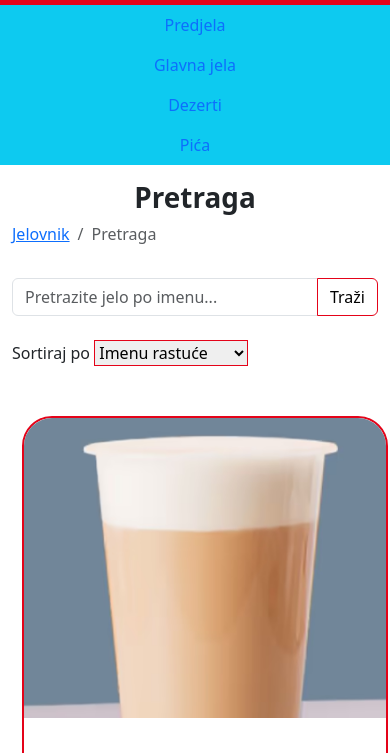
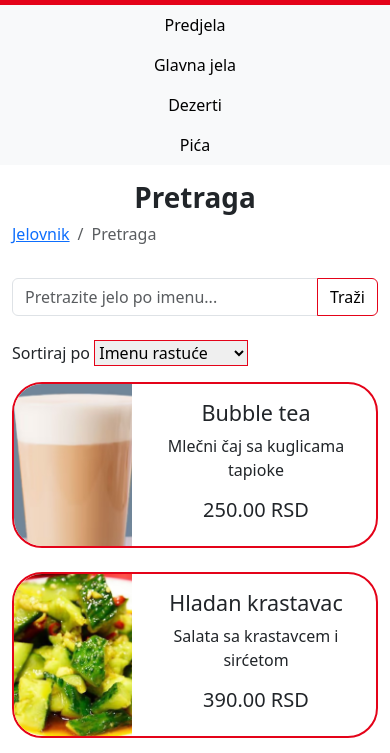
Before and after one commit to JankoAra/chinese-restaurant-static-website, a plain HTML site: page jelovnik-kategorija.html in a window 390 px wide. Both pictures are taken after a click on the button "Traži". Shown: the part 91-844 px from the top of the page. Drawn offline with Linux system fonts and the light colour scheme.

Commit message:
Updated jelovnik-kategorija design on small screens. Fixed sidebar

```diff
--- a/index.js
+++ b/index.js
@@ -11,6 +11,7 @@ $(document).ready(function () {
             localStorage.setItem("vd-proj-lang", "srb");
             showCorrectLanguage();
             selectActiveNavigationItem();
+            if($("#navbarNav").hasClass("show")) $(".navbar-toggler").click();
         });
 
         $("#eng").click(function () {
@@ -20,6 +21,7 @@ $(document).ready(function () {
             localStorage.setItem("vd-proj-lang", "eng");
             showCorrectLanguage();
             selectActiveNavigationItem();
+            if($("#navbarNav").hasClass("show")) $(".navbar-toggler").click();
         });
         $("#menuBtn").click(function () {
             window.location.href = "/jelovnik.html";
--- a/jelovnik-kategorija.html
+++ b/jelovnik-kategorija.html
@@ -21,29 +21,29 @@
 
     <div class="container-fluid">
         <div class="row">
-            <nav class="col-xs-3 col-md-2 bg-info sidebar h-100">
-                <div class="sidebar-sticky">
+            <nav class="col-xs-3 col-md-2 bg-light position-md-fixed">
+                <div class="sidebar">
                     <ul class="nav flex-column text-sm-center text-md-start text-xs-center">
-                        <li class="nav-item">
-                            <a class="nav-link active" href="jelovnik-kategorija.html" id="predjela-sidebar">
+                        <li class="nav-item my-md-3 my-2">
+                            <a class="sidebar-link" href="jelovnik-kategorija.html" id="predjela-sidebar">
                                 <span class="srb">Predjela</span>
                                 <span class="eng">Appetizers</span>
                             </a>
                         </li>
-                        <li class="nav-item">
-                            <a class="nav-link" href="jelovnik-kategorija.html" id="glavnaJela-sidebar">
+                        <li class="nav-item my-md-3 my-2">
+                            <a class="sidebar-link" href="jelovnik-kategorija.html" id="glavnaJela-sidebar">
                                 <span class="srb">Glavna jela</span>
                                 <span class="eng">Main courses</span>
                             </a>
                         </li>
-                        <li class="nav-item">
-                            <a class="nav-link" href="jelovnik-kategorija.html" id="dezerti-sidebar">
+                        <li class="nav-item my-md-3 my-2">
+                            <a class="sidebar-link" href="jelovnik-kategorija.html" id="dezerti-sidebar">
                                 <span class="srb">Dezerti</span>
                                 <span class="eng">Desserts</span>
                             </a>
                         </li>
-                        <li class="nav-item">
-                            <a class="nav-link" href="jelovnik-kategorija.html" id="pica-sidebar">
+                        <li class="nav-item my-md-3 my-2">
+                            <a class="sidebar-link" href="jelovnik-kategorija.html" id="pica-sidebar">
                                 <span class="srb">Pića</span>
                                 <span class="eng">Drinks</span>
                             </a>
@@ -52,7 +52,7 @@
                 </div>
             </nav>
 
-            <main role="main" class="col-xs-9 ml-sm-auto col-md-10 px-md-4 text-center">
+            <main role="main" class="col-xs-9 ml-sm-auto col-md-10 px-md-4 text-center offset-md-2 offset-xs-3">
 
                 <h1 class="mt-3 srb" id="ime-kategorije"></h1>
                 <h1 class="mt-3 eng" id="ime-kategorije-eng"></h1>
@@ -102,10 +102,10 @@
                     </div>
                 </div>
 
-                <div class="jela row" id="jela">
+                <div class="jela row row-cols-1 row-cols-md-2 row-cols-xl-3 g-4" id="jela">
                 </div>
 
-                <div class="col-12 text-end">
+                <div class="col-12 text-end mt-5">
                     <a href="jelovnik.pdf" id="menuPDFLink" class="btn btn-themed mb-5" target="_blank">
                         <span class="srb">Preuzmi jelovnik</span>
                         <span class="eng">Download Menu</span>
--- a/menu-builder.js
+++ b/menu-builder.js
@@ -125,27 +125,33 @@ function buildFoodCard(food) {
     let price = food.priceSmall.toFixed(2);
     let altText = nameSerbian + ' slika';
 
-    return `<div class="col-sm-12 col-md-6 col-lg-4">
-        <a href="#" class="card-link" data-bs-toggle="modal" data-bs-target="#dishModal"
-        data-food-name="${food.name}"
+    return `
+    <div class="col">
+        <div class="card h-100" data-food-name="${food.name}"
             data-food-name-eng="${food.engName}"
             data-food-desc="${food.desc}"
             data-food-desc-eng="${food.engDesc}"
             data-food-price="${food.priceSmall.toFixed(2)}"
-        data-food-img="${food.imgPath}">
-            <div class="card jelo-card my-xs-5 mx-xs-3 my-md-3 mx-md-0">
-                <img src="${food.imgPath}" class="card-img-top" alt="${altText}">
-                <div class="card-body jelo-kartica">
+            data-food-img="${food.imgPath}"
+            data-bs-toggle="modal" data-bs-target="#dishModal">
+            <div class="row g-1">
+                <div class="col-4 col-md-12">
+                    <img src="${food.imgPath}" class="img-fluid food-card-img" alt="${altText}">
+                </div>
+                <div class="col-8 col-md-12">
+                    <div class="card-body">
                         <h4 class="card-title srb">${nameSerbian}</h4>
                         <h4 class="card-title eng">${nameEnglish}</h4>
                         <p class="card-text srb">${descSerbian}</p>
                         <p class="card-text eng">${descEnglish}</p>
-                    <h5 class="text-start srb">${price}</h5>
-                    <h5 class="text-start eng">${price}</h5>
+                        <h5 class="text-md-end">${price} RSD</h5>
                     </div>
                 </div>
-        </a>
-    </div>`;
+            </div>
+        </div>
+    </div>
+
+    `;
 }
 
 
@@ -275,6 +281,17 @@ $(document).ready(function () {
         }
     });
 
+    $(".card").on("click", function () {
+        const foodName = card.dataset.foodName;
+        const foodNameEng = card.dataset.foodNameEng;
+        const foodDesc = card.dataset.foodDesc;
+        const foodDescEng = card.dataset.foodDescEng;
+        const foodPrice = card.dataset.foodPrice;
+        const foodImg = card.dataset.foodImg;
+
+        $('#dishModal').modal('show');
+    })
+
 
     $('#dishModal').on('show.bs.modal', function (event) {
         var button = $(event.relatedTarget); // Button that triggered the modal
--- a/styles.css
+++ b/styles.css
@@ -98,12 +98,14 @@ footer {
     z-index: 900;
 }
 
-.btn-group[role="group"] button:enabled, #orderButton{
+.btn-group[role="group"] button:enabled,
+#orderButton {
     color: black;
     border-color: #e40319;
 }
 
-.btn-group[role="group"] button:hover, #orderButton:hover{
+.btn-group[role="group"] button:hover,
+#orderButton:hover {
     background-color: #e40319;
     color: white;
 }
@@ -115,19 +117,20 @@ footer {
     width: 3em;
 }
 
-td{
+td {
     vertical-align: middle;
     text-align: center;
 }
 
-#totalPriceRow td{
+#totalPriceRow td {
     background-color: #f0f0f0 !important;
     padding-top: 8px;
     padding-bottom: 8px;
     font-size: 24px;
     font-weight: bold;
 }
-#orderButtonRow td{
+
+#orderButtonRow td {
     background-color: #ffffff !important;
     border-width: 0;
     padding-right: 15px;
@@ -230,12 +233,26 @@ td{
     height: 300px;
 }
 
+.food-card-img {
+    width: 100%;
+    object-fit: cover;
+    height: 300px;
+}
+
+@media (max-width: 768px) {
+    .food-card-img {
+        height: 100%;
+    }
+
+}
+
 .card {
     width: 100%;
     border-color: #e40319;
     border-width: 2px;
     border-radius: 30px;
     overflow: hidden;
+    cursor: pointer;
 }
 
 .card-body .btn {
@@ -264,7 +281,6 @@ td{
 }
 
 .card-body {
-    min-height: 150px;
     display: flex;
     flex-direction: column;
     justify-content: center;
@@ -275,15 +291,22 @@ td{
     margin: 10px;
 }
 
-.jelo-kartica {
-    min-height: 200px;
+
+
+@media (min-width: 768px) {
+    .jelo-kartica {
+        min-height: 200px;
+    }
 }
 
-.text-xs-center {
-    text-align: center;
+@media (min-width: 0) {
+    .text-xs-center {
+        text-align: center;
+    }
 }
 
-#ime-kategorije, #ime-kategorije-eng {
+#ime-kategorije,
+#ime-kategorije-eng {
     font-weight: bold;
 }
 
@@ -315,38 +338,44 @@ body#galerija {
     background-color: #e40319;
 }
 
-#orderHistoryTitle{
+#orderHistoryTitle {
     border-width: 5px 0 0 0;
     padding-top: 10px;
     border-color: #e40319;
     border-style: solid;
 }
 
-.btn-themed{
+.btn-themed {
     border-color: #e40319;
     color: black;
 }
 
-.btn-themed:hover{
+.btn-themed:hover {
     border-color: white;
     background-color: #e40319;
     color: white;
 }
 
-/* .sidebar {
-    position: fixed;
-    top: 0;
-    bottom: 0;
-    left: 0;
-    z-index: 100;
-    padding-top: 48px;
-    padding-bottom: 75px;
-    overflow-y: auto;
+@media (min-width: 768px) {
+    .position-md-fixed {
+        position: fixed;
+        background-color: #f00;
+        /* Red background color */
+        color: #fff;
+        /* White text color */
+        padding: 10px;
+        height: 100vh;
+    }
 }
 
-.sidebar-sticky {
-    position: relative;
-    top: 0;
-    height: calc(100% - 123px);
-    overflow-y: auto;
-} */
+
+.sidebar-link {
+    padding: 8px 16px 8px 16px;
+    text-decoration: none;
+    margin: 0 0 0 0;
+    color: black;
+}
+
+.card-img {
+    object-fit: cover;
+}
```
Lines whose indentation alone changed are shown as unchanged.
